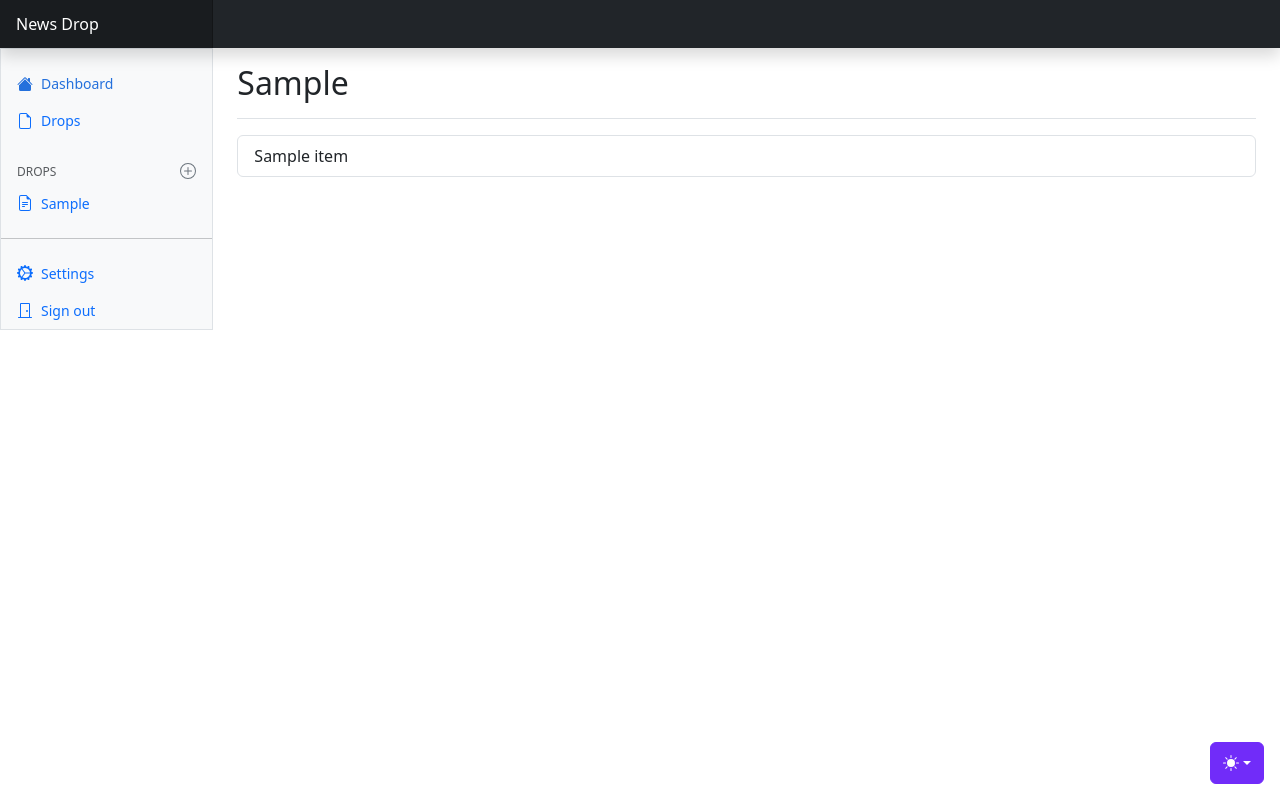
After one commit to Naraka/news-drop, a Django app: page /drops/detail/1 in a window 1280 px wide. The commit adds this page. Run offline with Django 5.2, Linux system fonts and the light colour scheme; a user stored in the database is signed in; tables that the repository leaves empty hold one stand-in row (values such as "Sample post"); a database or web service that is not in the repository returns one stand-in record (values such as "Sample title"); data that the repository does not hold is empty; some libraries are stand-ins or nearby versions.

Commit message:
feat(news-drop): add news listing feature

```diff
--- a/news-drop/drops/urls.py
+++ b/news-drop/drops/urls.py
@@ -4,4 +4,6 @@ from . import views
 
 urlpatterns = [
     path('', views.index , name="drops"),
+    path('delete_drop/<int:drop_id>', views.delete_drop , name="delete_drop"),
+    path('detail/<int:drop_id>', views.detail , name="detail"),
 ]
--- a/news-drop/drops/views.py
+++ b/news-drop/drops/views.py
@@ -2,6 +2,9 @@ from django.shortcuts import render, redirect
 import requests
 from .forms import DropForm
 from django.contrib.auth.decorators import login_required
+from .models import Drops
+from django.contrib import messages
+
 
 def post_bot(key_instance):
     url = 'http://127.0.0.1:80/post_bot/'
@@ -16,28 +19,81 @@ def post_bot(key_instance):
 
 def index(request):
     if request.method == "GET":
-        url = "http://127.0.0.1:80/get_bots/"
-        response = requests.get(url=url)
-
-        if response.status_code == 200:
-            data = response.json()
-        else:
-            data = {"error":response.status_code}
-
-        return render(request,"drops/index.html",{
-            "data":data,
-            "form":DropForm
+        drops = Drops.objects.filter(user=request.user)
+        return render(request, "drops/index.html", {
+            "data": drops,
+            "form": DropForm()
         })
     else:
-        try:
-            try:
-                post_bot(request.POST["key_instance"])
-            except:
-                pass
-            bot = DropForm(request.POST)
-            newbot = bot.save(commit=False)
-            newbot.user = request.user
-            newbot.save()
+        bot_form = DropForm(request.POST)
+        if bot_form.is_valid():
+            key_instance = bot_form.cleaned_data['key_instance']
+            if Drops.objects.filter(key_instance=key_instance, user=request.user).exists():
+                messages.error(request, 'Bot with this key instance already exists.')
+                return redirect("drops")
+            else:
+                newbot = bot_form.save(commit=False)
+                newbot.user = request.user
+                newbot.save()
+                messages.success(request, 'Bot created successfully.')
+                try:
+                    post_bot(key_instance)
+                except Exception as e:
+                    messages.error(request, f'Error posting bot: {str(e)}')
+                    return redirect("drops")
+
+                return redirect("drops")
+        else:
+            messages.error(request, 'Invalid form submission.')
             return redirect("drops")
-        except:
-            pass
+
+
+def delete_bot(key_instance):
+    url = f'http://127.0.0.1:80/delete_bots/{key_instance}'
+    response = requests.delete(url)
+
+    if response.status_code == 200:
+        print(response.text)
+    else:
+        print('ERROR', response.status_code)
+
+
+def delete_drop(request, drop_id):
+    drop = Drops.objects.get(id=drop_id, user=request.user)
+    drop.delete()
+
+    if Drops.objects.filter(key_instance=drop.key_instance).exists():
+        return redirect("drops")
+    else:
+        print(drop.key_instance)
+        delete_bot(drop.key_instance)
+        return redirect("drops")
+
+
+
+
+
+
+def news_by_key(key_instance):
+    url = f'http://127.0.0.1:80/news/{key_instance}'
+    response = requests.get(url)
+
+    if response.status_code == 200:
+        return response.json()
+    else:
+        return 'ERROR', response.status_code
+
+
+def detail(request, drop_id):
+    drop = Drops.objects.get(id=drop_id)
+    data = Drops.objects.filter(user=request.user)
+
+    news = news_by_key(drop.key_instance)
+
+    context={
+        "news":news,
+        "data":data,
+        "drop":drop
+    }
+
+    return render(request,"drops/detail.html",context)
--- /dev/null
+++ b/news-drop/templates/drops/detail.html
@@ -0,0 +1,17 @@
+{% extends "layout/base.html" %}
+
+{% block "content" %}
+
+<div class="d-flex justify-content-between flex-wrap flex-md-nowrap align-items-center pt-3 pb-2 mb-3 border-bottom">
+    <h1 class="h2">{{drop.key_instance}}</h1>
+  </div>
+
+
+<div class="list-group">
+    {% for new in news  %}
+    <a href={{new.link}} class="list-group-item list-group-item-action" target="_blank">{{new.title}}</a>
+    {% endfor %}
+  </div>
+
+
+{% endblock %}
--- a/news-drop/templates/layout/base.html
+++ b/news-drop/templates/layout/base.html
@@ -178,19 +178,34 @@
 
           <h6 class="sidebar-heading d-flex justify-content-between align-items-center px-3 mt-4 mb-1 text-body-secondary text-uppercase">
             <span>Drops</span>
-            <a id="addDropButton" class="link-secondary" href="#" aria-label="Add a new drop">
-              <svg class="bi"><use xlink:href="#plus-circle"/></svg>
+            <a id="addDropButton" class="link-secondary" href="#" data-toggle="collapse" data-target="#dropForm" aria-expanded="false" aria-controls="dropForm" aria-label="Add a new drop">
+              <svg class="bi" width="1em" height="1em" fill="currentColor">
+                <use xlink:href="#plus-circle"/>
+              </svg>
             </a>
           </h6>
 
+          <div class="collapse" id="dropForm">
+            <form action="{% url 'drops' %}" method="POST">
+              {% csrf_token %}
+              <div class="row">
+                <div>
+                  <input type="text" class="form-control" placeholder="key_instance" name="key_instance">
+                </div>
+              </div>
+            </form>
+          </div>
+
+          {% for dat in data %}
           <ul class="nav flex-column mb-auto">
             <li class="nav-item">
-              <a class="nav-link d-flex align-items-center gap-2" href="#">
+              <a class="nav-link d-flex align-items-center gap-2" href={% url "detail" dat.id %}>
                 <svg class="bi"><use xlink:href="#file-earmark-text"/></svg>
-                Madrid
+                {{ dat.key_instance }}
               </a>
             </li>
           </ul>
+          {% endfor %}
 
           <hr class="my-3">
 
@@ -227,6 +242,9 @@
 <script src="https://cdn.jsdelivr.net/npm/chart.js@4.3.2/dist/chart.umd.js" integrity="sha384-eI7PSr3L1XLISH8JdDII5YN/njoSsxfbrkCTnJrzXt+ENP5MOVBxD+l6sEG4zoLp" crossorigin="anonymous"></script>
 <script src="{% static 'js/main.js' %}"></script>
 <script src="{% static 'js/color-modes.js' %}"></script>
+<script src="https://code.jquery.com/jquery-3.5.1.slim.min.js"></script>
+<script src="https://cdn.jsdelivr.net/npm/@popperjs/core@2.6.0/dist/umd/popper.min.js"></script>
+<script src="https://maxcdn.bootstrapcdn.com/bootstrap/4.5.2/js/bootstrap.min.js"></script>
 {% comment %} js scripts {% endcomment %}
 
 </body>
```
Also changed, not shown: api/app.py (+21 -9 lines), news-drop/newsdrop/views.py (+6 -1 lines), news-drop/requirements.txt (added, +12 -0 lines), news-drop/templates/drops/partials/create.html (+9 -8 lines), news-drop/templates/drops/partials/table.html (+2 -8 lines).
